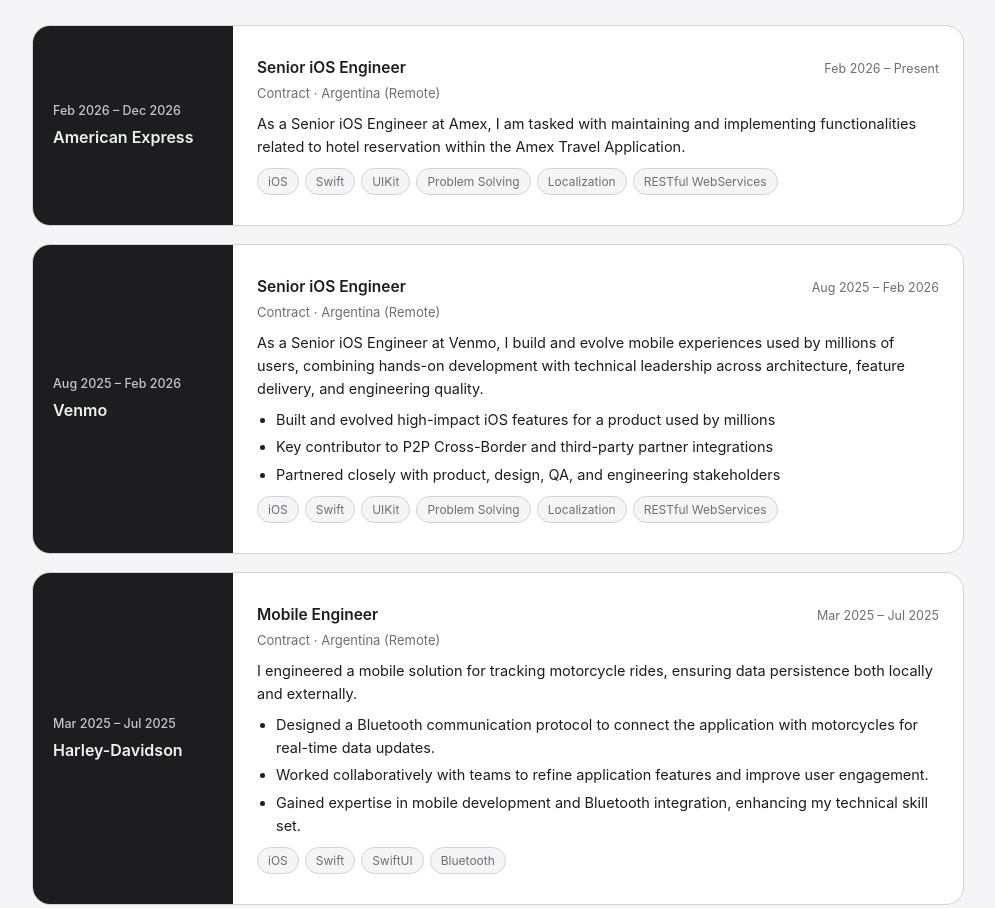
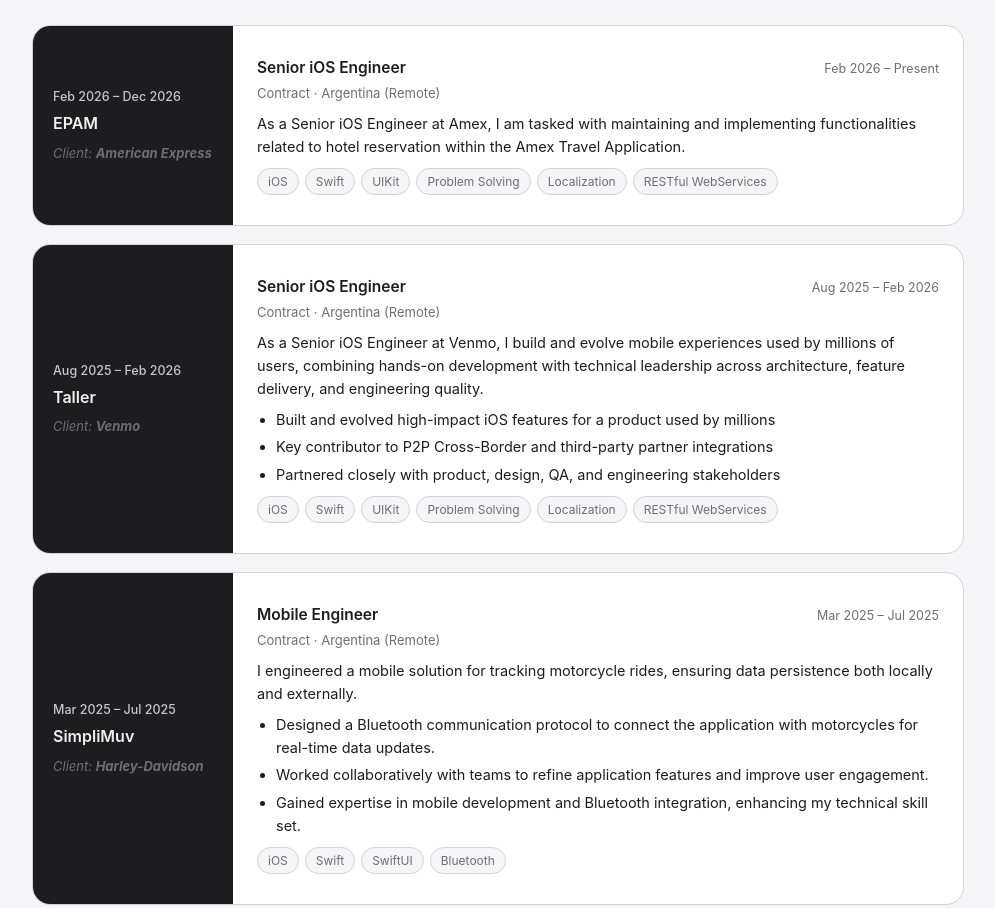
Before and after one commit to AlexMMobile/alexmmobile.github.io, a plain HTML site: page index.html in a window 1280 px wide. Shown: the part 2175-3083 px from the top of the page, without its empty margins (142-1137 px from the left). Drawn offline with Linux system fonts and the light colour scheme.

Commit message:
Update company and client names in index.html
Updated company and client names in experience cards to reflect accurate information.

```diff
--- a/index.html
+++ b/index.html
@@ -363,7 +363,8 @@ footer{padding:26px 0 calc(26px + env(safe-area-inset-bottom,0px)); text-align:c
     <div class="exp-card">
       <div class="exp-side">
         <div class="exp-dates">Feb 2026 &ndash; Dec 2026</div>
-        <div class="exp-company">American Express</div>
+        <div class="exp-company">EPAM</div>
+        <div class="exp-clients">Client: <b>American Express</b></div>
       </div>
       <div class="exp-body">
 
@@ -383,7 +384,8 @@ footer{padding:26px 0 calc(26px + env(safe-area-inset-bottom,0px)); text-align:c
     <div class="exp-card">
       <div class="exp-side">
         <div class="exp-dates">Aug 2025 &ndash; Feb 2026</div>
-        <div class="exp-company">Venmo</div>
+        <div class="exp-company">Taller</div>
+        <div class="exp-clients">Client: <b>Venmo</b></div>
       </div>
       <div class="exp-body">
 
@@ -403,7 +405,8 @@ footer{padding:26px 0 calc(26px + env(safe-area-inset-bottom,0px)); text-align:c
     <div class="exp-card">
       <div class="exp-side">
         <div class="exp-dates">Mar 2025 &ndash; Jul 2025</div>
-        <div class="exp-company">Harley-Davidson</div>
+        <div class="exp-company">SimpliMuv</div>
+        <div class="exp-clients">Client: <b>Harley-Davidson</b></div>
       </div>
       <div class="exp-body">
 
@@ -444,6 +447,7 @@ footer{padding:26px 0 calc(26px + env(safe-area-inset-bottom,0px)); text-align:c
       <div class="exp-side">
         <div class="exp-dates">Jan 2024 &ndash; Dec 2024</div>
         <div class="exp-company">Conexa.ai</div>
+        <div class="exp-clients">Client: <b>Clip</b></div>
       </div>
       <div class="exp-body">
 
@@ -549,7 +553,7 @@ footer{padding:26px 0 calc(26px + env(safe-area-inset-bottom,0px)); text-align:c
         <div class="exp-role-dates">Jul 2019 &ndash; May 2023</div>
       </div>
       <div class="exp-meta">Full-time &middot; Buenos Aires, Argentina</div>
-      <div class="exp-clients">Client: Sharetec</div>
+      <div class="exp-clients">Client: <b>Sharetec</b></div>
 
       <ul class="exp-items"><li>Maintained and developed new features for a workforce management app. Managed a team of 4. We refactored the old codebase allowing near 50% increase in the implementation of experimental features</li><li>Maintained and developed new features for a white label banking app. Originally the project was designed for 5 credit unions, but the reception by users was so good that it was used in near 100 credit unions.</li></ul>
       <div class="chip-row"><span class="chip">Mentoring</span><span class="chip">Team Leadership</span><span class="chip">Objective-C</span><span class="chip">Swift</span><span class="chip">UIKit</span><span class="chip">RESTful Webservices</span><span class="chip">Project Management</span><span class="chip">Code Reviewing</span><span class="chip">Architectural Design Patterns</span><span class="chip">Javascript</span><span class="chip">Realm</span></div>
@@ -560,7 +564,7 @@ footer{padding:26px 0 calc(26px + env(safe-area-inset-bottom,0px)); text-align:c
         <div class="exp-role-dates">Dec 2017 &ndash; Jun 2019</div>
       </div>
       <div class="exp-meta">Full-time &middot; Buenos Aires, Argentina</div>
-      <div class="exp-clients">Clients: SmartPlate, Legion Technologies, Sharetec</div>
+      <div class="exp-clients">Clients: <b>SmartPlate</b>, <b>Legion Technologies</b>, <b>Sharetec</b></div>
 
       <ul class="exp-items"><li>Development for several clients, industries ranging from financial to health and fitness.</li><li>Worked on the proposal and formalization of processes related to CI and the creation of a components library, to be used in all future projects.</li></ul>
       <div class="chip-row"><span class="chip">Mentoring</span><span class="chip">Objective-C</span><span class="chip">Bluetooth</span><span class="chip">Swift</span><span class="chip">UIKit</span><span class="chip">RESTful Webservices</span><span class="chip">Code Reviewing</span></div>
@@ -620,7 +624,7 @@ footer{padding:26px 0 calc(26px + env(safe-area-inset-bottom,0px)); text-align:c
         <div class="exp-role-dates">Mar 2016 &ndash; Jun 2016</div>
       </div>
       <div class="exp-meta">Full-time &middot; Argentina &amp; USA (On site)</div>
-      <div class="exp-clients">Client: CME</div>
+      <div class="exp-clients">Client: <b>CME</b></div>
 
       <ul class="exp-items"><li>Maintenance of the main product for a client in US&#x27; financial sector.</li><li>Developed a VR application using Unity3D for an expo.</li></ul>
       <div class="chip-row"><span class="chip">iOS</span><span class="chip">RESTful WebServices</span><span class="chip">UIKit</span><span class="chip">Objective-C</span><span class="chip">Swift</span><span class="chip">Unity3D</span></div>
@@ -640,7 +644,7 @@ footer{padding:26px 0 calc(26px + env(safe-area-inset-bottom,0px)); text-align:c
         <div class="exp-role-dates">Mar 2014 &ndash; Mar 2016</div>
       </div>
       <div class="exp-meta">Full-time &middot; Argentina (On site)</div>
-      <div class="exp-clients">Clients: AMC Theaters, Payless Shoestore</div>
+      <div class="exp-clients">Clients: <b>AMC Theaters</b>, <b>Payless Shoestore</b></div>
 
       <ul class="exp-items"><li>Implementation of new features for the AMC Theaters app and Payless Shoestore.</li><li>Design and implementation of prototypes for new functionalities.</li></ul>
       <div class="chip-row"><span class="chip">iOS</span><span class="chip">RESTful WebServices</span><span class="chip">UIKit</span><span class="chip">Objective-C</span></div>
```
